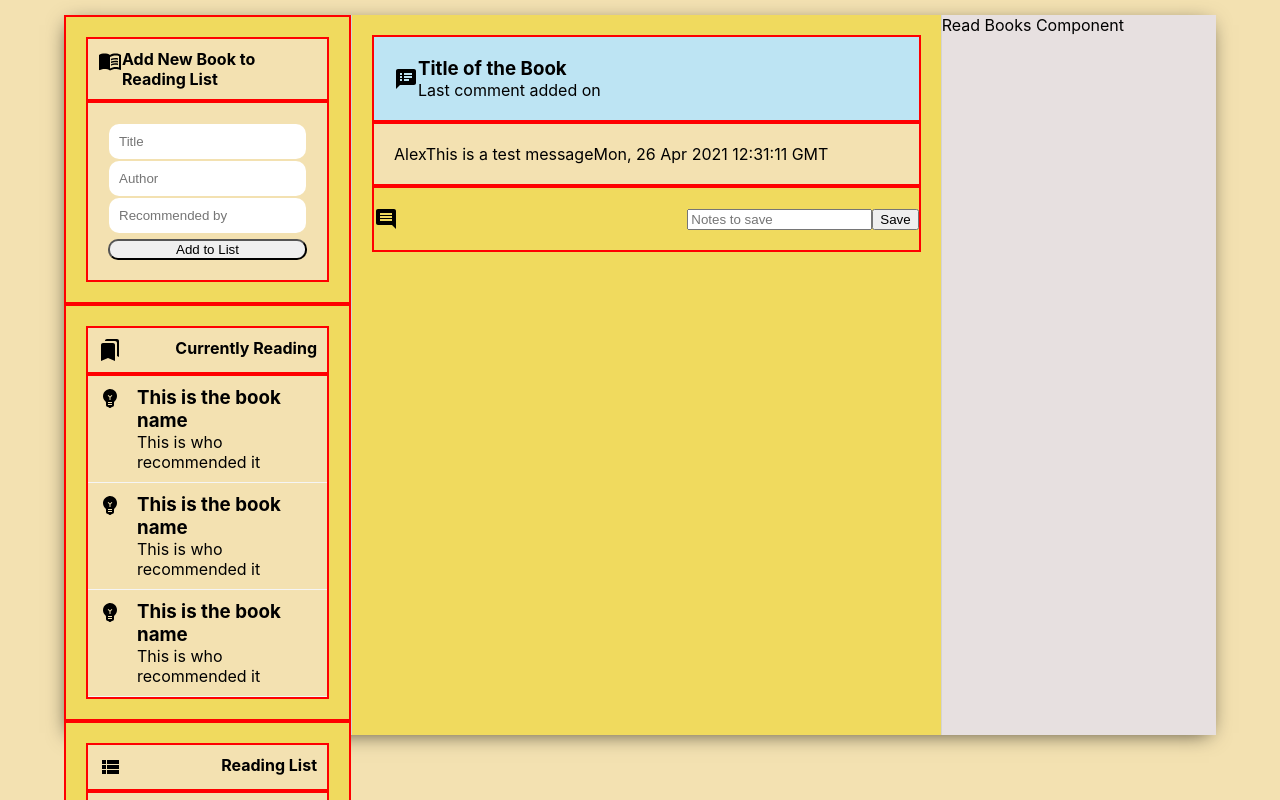
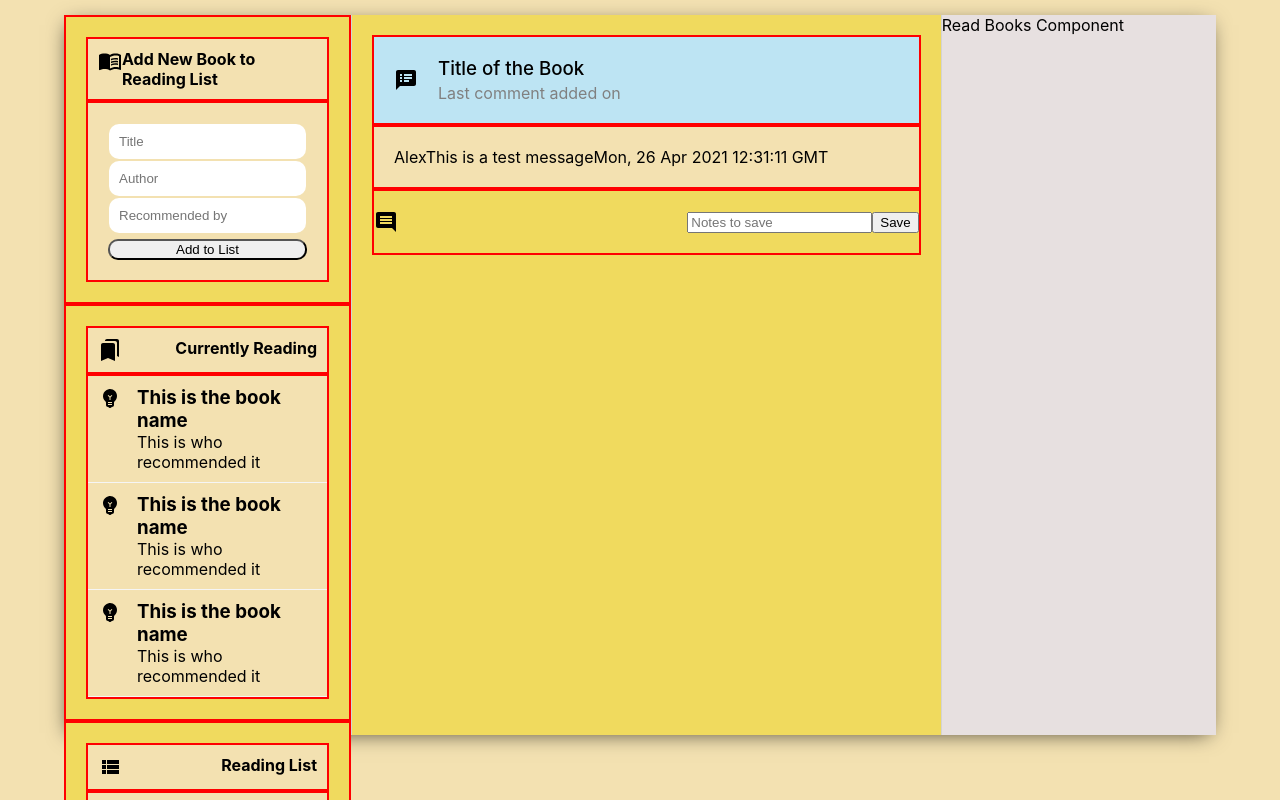
Before and after one commit to adospinoiu/MERN_Reading_List, a React (Create React App) app in the folder reading_list-front-end/: page / in a window 1280 px wide. Shown: the top 800 px of the page. Built offline with nearby package versions, Linux system fonts and the light colour scheme.

Commit message:
Completed styling of top sub-component

```diff
--- a/reading_list-front-end/src/BookNotes.css
+++ b/reading_list-front-end/src/BookNotes.css
@@ -7,6 +7,7 @@
     padding: 20px;
 }
 
+/* ### Header Section ### */
 .booknotes__header {
     padding: 20px;
     display: flex;
@@ -16,6 +17,22 @@
 
     border: 2px solid red;
 }
+
+.booknotes__headerInfo {
+    flex: 1;
+    padding-left: 20px;
+}
+
+.booknotes__headerInfo > h3 {
+    margin-bottom: 3px;
+    font-weight: 500;
+}
+
+.booknotes__headerInfo > p {
+    color: gray;
+}
+
+/* ############################# */
 
 .booknotes__body {
     padding: 20px;
```
